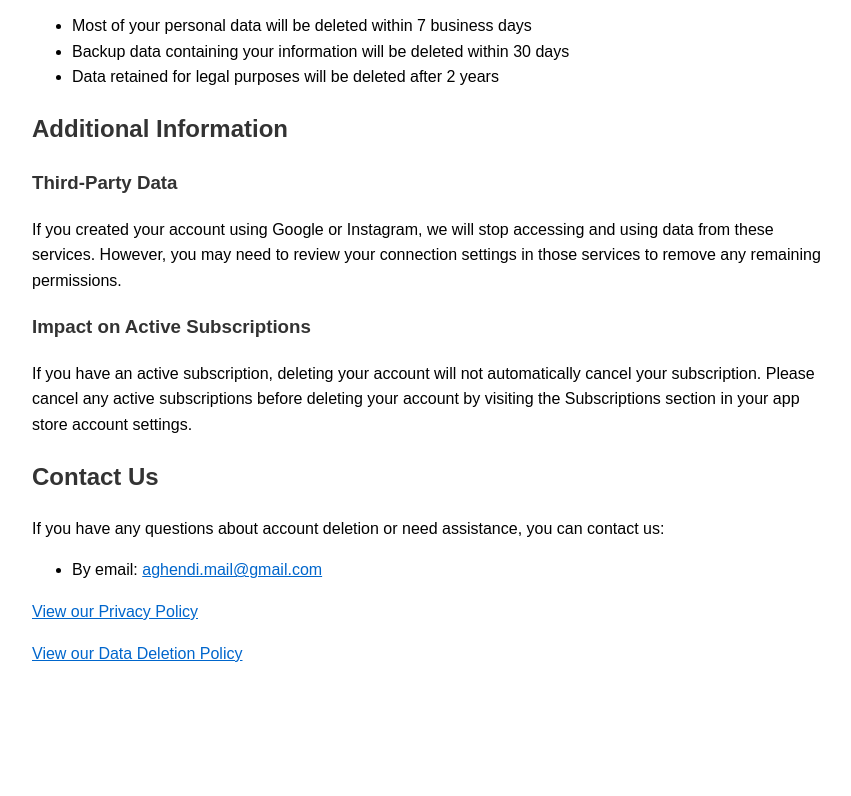
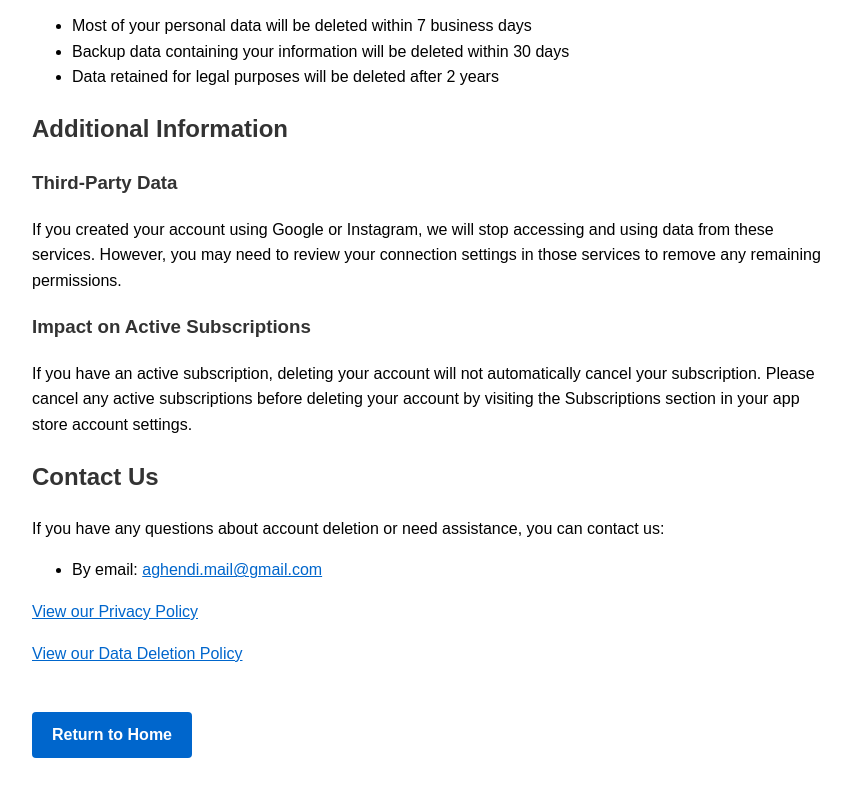
Before and after one commit to RRMforLLM/aghendi-info, a plain HTML site: page delete-account.html in a window 1280 px wide. Shown: the part 1743-2539 px from the top of the page, without its empty margins (208-1059 px from the left). Before the commit the page ends 2445 px from the top, so only its background shows below. Drawn offline with Linux system fonts and the light colour scheme.

Commit message:
Add back button to subpages

```diff
--- a/delete-account.html
+++ b/delete-account.html
@@ -85,5 +85,7 @@
 
         <p><a href="privacy-policy.html">View our Privacy Policy</a></p>
         <p><a href="delete-data.html">View our Data Deletion Policy</a></p>
+
+        <a href="index.html" class="button" style="background-color: #0066cc; margin-top: 30px;">Return to Home</a>
     </body>
 </html>
```
Also changed, not shown: delete-data.html (+2 -0 lines), privacy-policy.html (+2 -0 lines).
